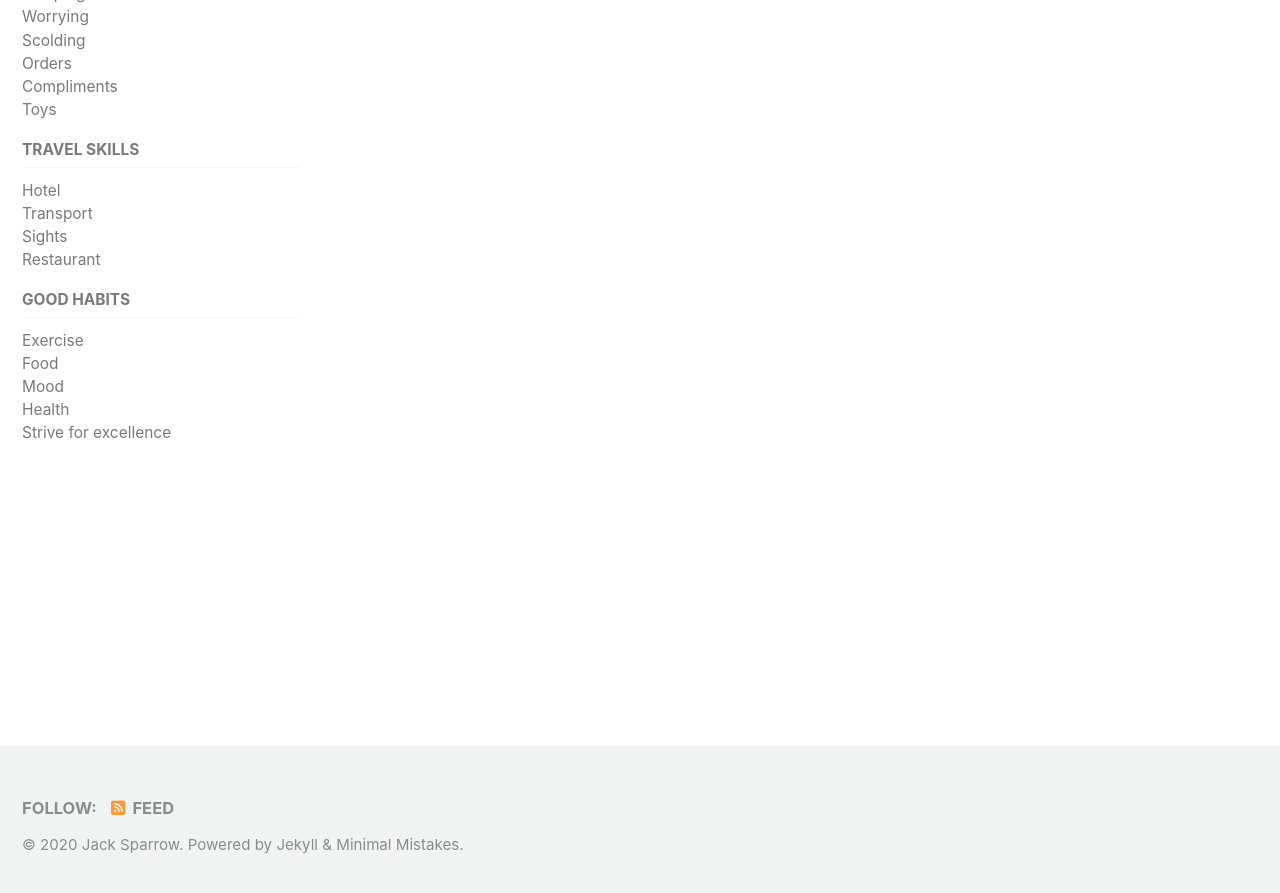
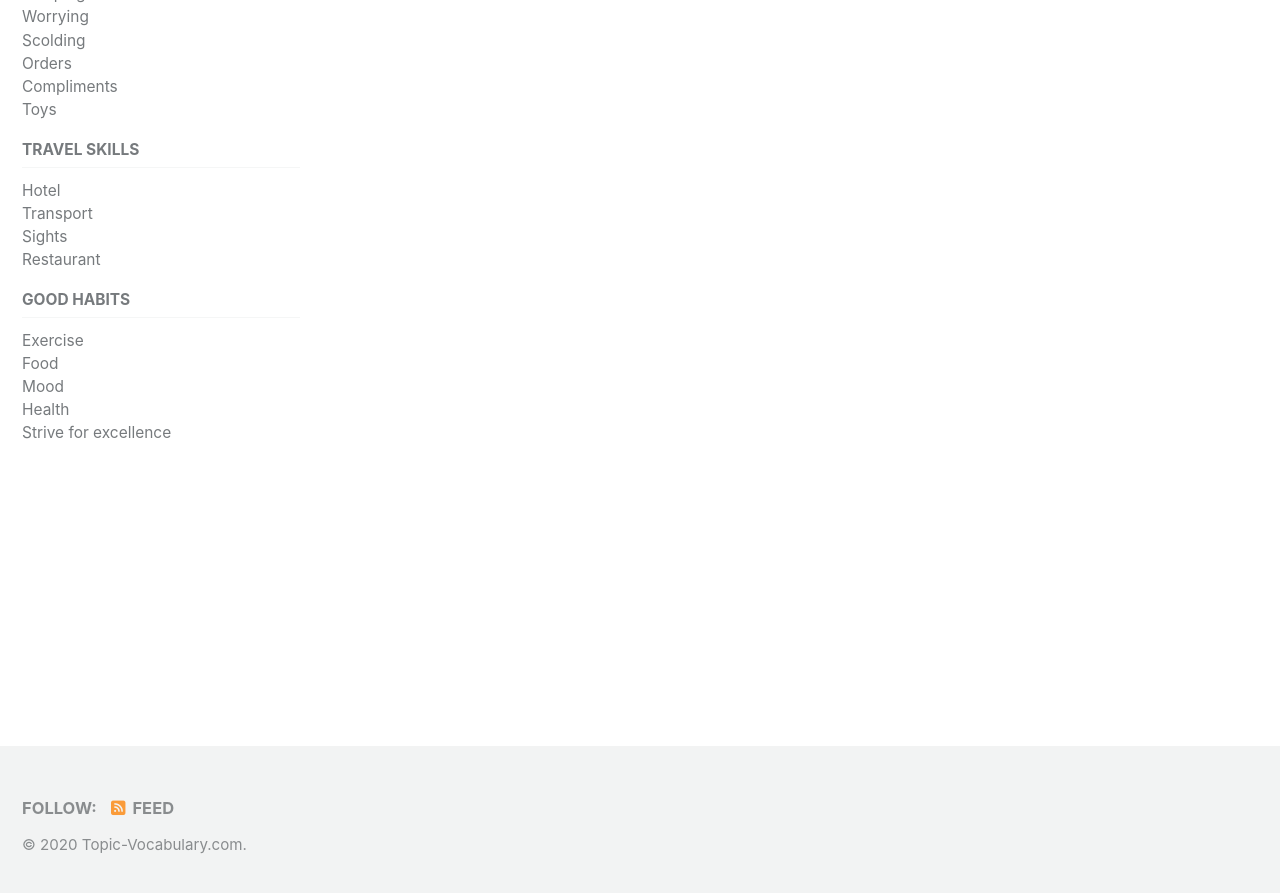
Before and after one commit to Jack2030/Topic.github.io, a Jekyll site: the page built from index.html, in a window 1280 px wide and 900 px high, scrolled down 231 px. Shown: the top 893 px of the window. Built offline with Jekyll 4.4.1, drawn with Linux system fonts in a browser that asks for light colours; cached includes are drawn as plain includes; nearby versions of some CDN libraries; the list of posts is cut into pages by our own code.

Commit message:
change footer.html

```diff
--- a/_config.yml
+++ b/_config.yml
@@ -19,7 +19,7 @@
 title                    : "Topic Vocabulary"
 title_separator          : "-"
 subtitle                 : "Fun & Easy Ways to Learn English" # site tagline that appears below site title in masthead
-name                     : "Jack Sparrow"
+name                     : "Topic-Vocabulary.com"
 description              : "Fun & Easy Ways to Learn English."
 url                      : "https://topic-vocabulary.com/" # the base hostname & protocol for your site e.g. "https://mmistakes.github.io"
 baseurl                  : # the subpath of your site, e.g. "/blog"
@@ -72,7 +72,7 @@
   application_id         : # YOUR_APPLICATION_ID
   index_name             : # YOUR_INDEX_NAME
   search_only_api_key    : # YOUR_SEARCH_ONLY_API_KEY
-  powered_by             : # true (default), false
+  powered_by             : false # true (default), false
 google:
   search_engine_id       : # YOUR_SEARCH_ENGINE_ID
   instant_search         : # false (default), true
--- a/_includes/footer.html
+++ b/_includes/footer.html
@@ -16,4 +16,4 @@
   </ul>
 </div>
 
-<div class="page__footer-copyright">&copy; {{ site.time | date: '%Y' }} {{ site.name | default: site.title }}. {{ site.data.ui-text[site.locale].powered_by | default: "Powered by" }} <a href="https://jekyllrb.com" rel="nofollow">Jekyll</a> &amp; <a href="https://mademistakes.com/work/minimal-mistakes-jekyll-theme/" rel="nofollow">Minimal Mistakes</a>.</div>
+<div class="page__footer-copyright">&copy; {{ site.time | date: '%Y' }} {{ site.name | default: site.title }}.</div>
```
